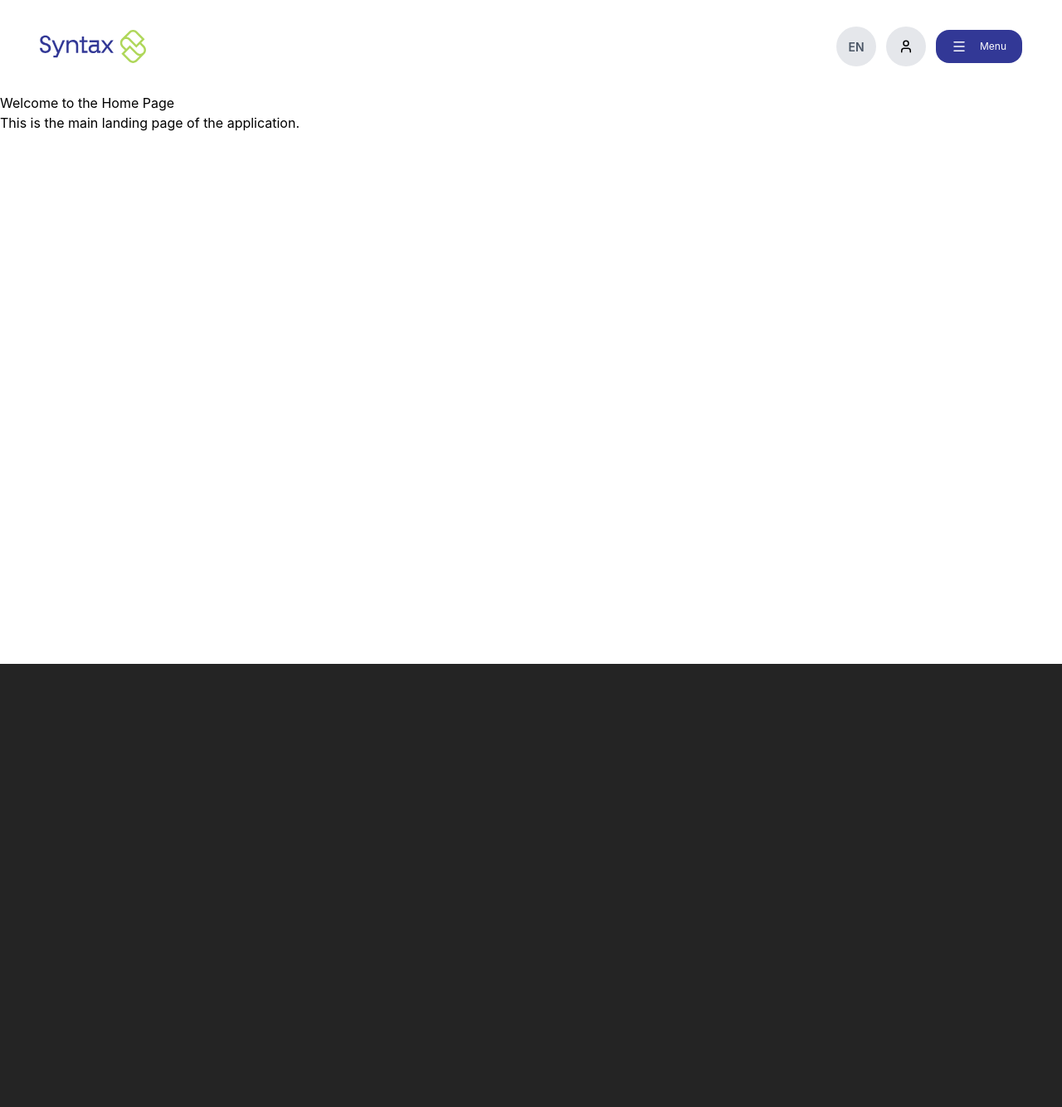
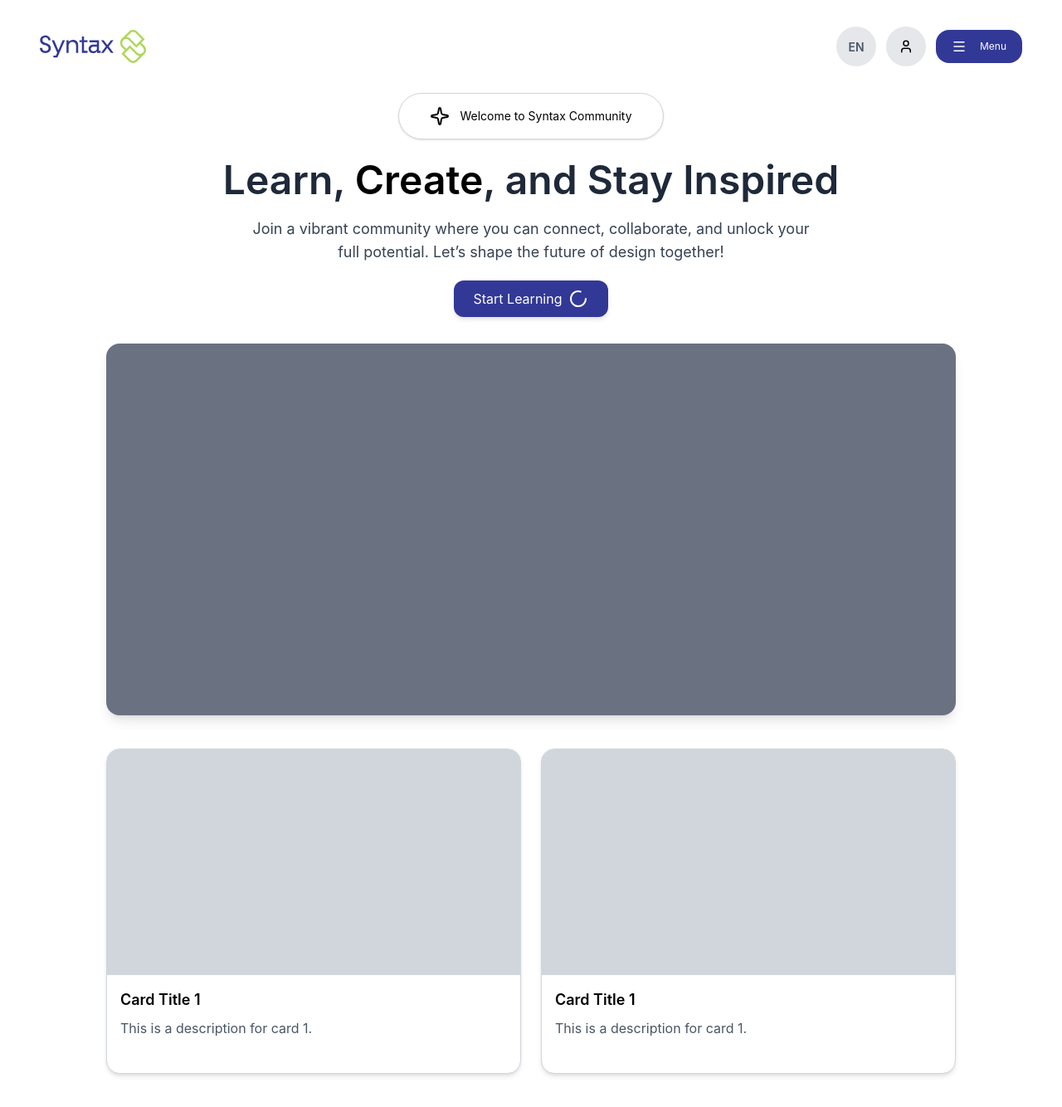
Before and after one commit to 3adel-sw/Syntax-Web-Site, a React (Vite) app: page / in a window 1280 px wide. Shown: the whole page at 83% size. Before the commit the page ends 800 px from the top, so only its background shows below. Built offline with nearby package versions, Linux system fonts and the light colour scheme.

Commit message:
Update page Home

```diff
--- a/src/Pages/Home.jsx
+++ b/src/Pages/Home.jsx
@@ -1,8 +1,73 @@
+// import imgHome from '../assets/bg-home.png';
+import { Sparkle ,LoaderCircle } from 'lucide-react';
+
+
 const Home = () => {
   return (
-    <div className="home">
-      <h1>Welcome to the Home Page</h1>
-      <p>This is the main landing page of the application.</p>
+    <div className="min-h-screen flex items-center justify-center max-w-6xl mx-auto ">
+
+      <div className="  sm:max-w-5xl md:max-w-5xl lg:w-full text-center">
+
+        {/* Badge */}
+        <div className="flex items-center mx-auto gap-3 justify-center w-80 h-14 px-4 py-1 mb-4 text-sm rounded-full border border-gray-300 bg-white shadow-sm ">
+           <Sparkle />
+           Welcome to Syntax Community
+        </div>
+
+        {/* Title */}
+        <h1 className="text-2xl md:text-5xl sm:text-4xl font-semibold text-gray-800 leading-snug">
+          Learn, <span className="text-black">Create</span>, and Stay Inspired
+        </h1>
+
+        {/* Description */}
+        <p className="text-gray-700 mt-3 max-w-2xl mx-auto text-sm md:text-lg sm:text-base">
+          Join a vibrant community where you can connect, collaborate, and unlock your full potential.
+          Let’s shape the future of design together!
+        </p>
+
+        {/* Button */}
+        <div className="mt-5">
+          <button className="px-6 py-2.5 flex gap-2 mx-auto bg-primary text-white rounded-xl shadow-md hover:bg-primary/90 transition">
+            Start Learning
+            <LoaderCircle />
+          </button>
+        </div>
+
+        {/* Image */}
+        <div className="mt-8 md:w-full sm:w-98 w-98 bg-gray-500 h-[28rem] mx-auto rounded-2xl shadow-lg">
+          {/* <img
+            src={imgHome}
+            alt="community"
+            className="rounded-2xl shadow-lg w-full object-cover"
+          /> */}
+        </div>
+
+            {/* Cards  */}
+            <div className="my-10 grid grid-cols-1  md:grid-cols-2 gap-6">
+                {/* <Card /> */}
+                <div className="bg-white rounded-2xl h-98 border overflow-hidden shadow-2xl border-gray-300  shadow-md ">
+                  <div className="w-full h-68 bg-gray-300 mb-4">
+                      {/* You can replace this with an actual image or icon */}
+                  </div>
+                    <div className="px-4">
+                    <h3 className="text-lg text-left font-semibold mb-2">Card Title 1</h3>
+                    <p className="text-gray-600 text-left">This is a description for card 1.</p>
+                    </div>
+                </div>
+                {/* <Card /> */}
+               <div className="bg-white rounded-2xl h-98 border overflow-hidden shadow-2xl border-gray-300  shadow-md ">
+                  <div className="w-full h-68 bg-gray-300 mb-4">
+                      {/* You can replace this with an actual image or icon */}
+                  </div>
+                    <div className="px-4">
+                    <h3 className="text-lg text-left font-semibold mb-2">Card Title 1</h3>
+                    <p className="text-gray-600 text-left">This is a description for card 1.</p>
+                    </div>
+                </div>
+
+            </div>
+
+      </div>
     </div>
   );
 };
--- a/src/Pages/NotFound.jsx
+++ b/src/Pages/NotFound.jsx
@@ -5,8 +5,8 @@ export default function NotFound() {
     return (
         <div style={{ textAlign: "center", marginTop: "100px" }}>
             <h1 className="text-6xl font-bold text-red-600">404</h1>
-            <p className="text-2xl text-gray-700">الصفحة غير موجودة</p>
-            <Link to="/" className="text-blue-500 hover:underline">ارجع للداشبورد</Link>
+            <p className="text-2xl text-gray-700">  الصفحه قيد التنفيذ .....</p>
+            <Link to="/" className="text-blue-500 hover:underline">ارجع خطوة الي الخلف من فضلك </Link>
         </div>
     );
 }
```
